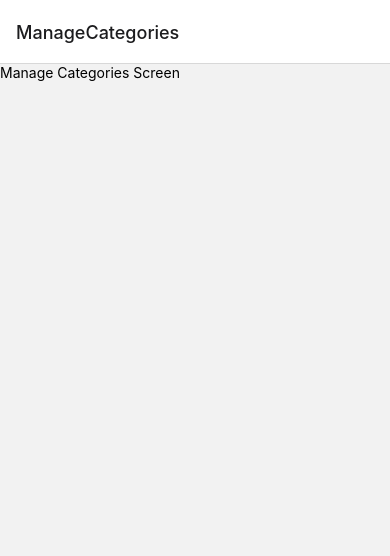
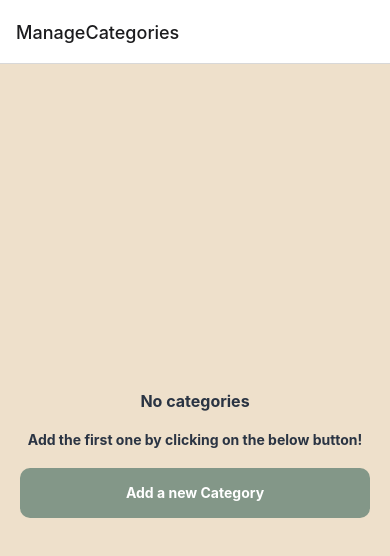
Before and after one commit to monireamini/webbee-hackathon-monireh, a React Native app: screen /ManageCategories in a window 390 px wide. Shown: the top 556 px of the page. Built offline with nearby package versions, Linux system fonts and the light colour scheme.

Commit message:
add manage categories screen

```diff
--- /dev/null
+++ b/src/modules/manage-categories/components/manage-categories.screen.styles.js
@@ -0,0 +1,32 @@
+import {StyleSheet} from 'react-native';
+import {
+  center,
+  colors,
+  margins,
+  textSize,
+  textWeight,
+} from '../../../shared/styles/styles';
+
+export default StyleSheet.create({
+  container: {
+    flex: 1,
+    backgroundColor: colors.champagne,
+  },
+  emptyPlaceholder: {
+    flex: 1,
+    ...center,
+    paddingHorizontal: margins.pageHorizontal,
+  },
+  emptyPlaceholderTitle: {
+    ...textSize.mediumSizeText,
+    ...textWeight.bold,
+    color: colors.gunMetal,
+    marginBottom: margins.textVertical,
+  },
+  emptyPlaceholderDescription: {
+    ...textSize.smallSizeText,
+    ...textWeight.bold,
+    color: colors.gunMetal,
+    marginBottom: margins.textVertical,
+  },
+});
--- a/src/modules/manage-categories/components/manage-categories.screen.tsx
+++ b/src/modules/manage-categories/components/manage-categories.screen.tsx
@@ -1,8 +1,36 @@
 import React from 'react';
-import {Text} from "react-native";
+import {Text, View} from 'react-native';
+import {useSelector} from 'react-redux';
+import {reduxStore} from '../../../shared/ts-interfaces/shared.types';
+import {SafeAreaView} from 'react-native-safe-area-context';
+import CustomButton from '../../../shared/components/button/button';
+import styles from './manage-categories.screen.styles';
 
 const ManageCategoriesScreen = () => {
-  return <Text>Manage Categories Screen</Text>;
+  const categories = useSelector((state: reduxStore) => state.categories);
+
+  function handleNavigateToAddCategory() {
+    //
+  }
+
+  return (
+    <SafeAreaView style={styles.container}>
+      {categories?.length === 0 ? (
+        <View style={styles.emptyPlaceholder}>
+          <Text style={styles.emptyPlaceholderTitle}>No categories</Text>
+          <Text style={styles.emptyPlaceholderDescription}>
+            Add the first one by clicking on the below button!
+          </Text>
+          <CustomButton
+            onPress={handleNavigateToAddCategory}
+            label={'Add a new Category'}
+          />
+        </View>
+      ) : (
+        <View />
+      )}
+    </SafeAreaView>
+  );
 };
 
 export default ManageCategoriesScreen;
--- /dev/null
+++ b/src/shared/components/button/button.styles.js
@@ -0,0 +1,24 @@
+import {StyleSheet} from 'react-native';
+import {
+  center,
+  colors,
+  dimensions,
+  margins,
+  textSize,
+  textWeight,
+} from '../../styles/styles';
+
+export default StyleSheet.create({
+  container: {
+    backgroundColor: colors.morningBlue,
+    height: 50,
+    width: dimensions.windowWidth - 2 * margins.pageHorizontal,
+    borderRadius: 10,
+    ...center,
+  },
+  label: {
+    color: colors.white,
+    ...textSize.smallSizeText,
+    ...textWeight.bold,
+  },
+});
--- /dev/null
+++ b/src/shared/components/button/button.tsx
@@ -0,0 +1,16 @@
+import React from 'react';
+import {Pressable, Text} from 'react-native';
+import {buttonPropTypes} from './button.types';
+import styles from './button.styles';
+
+const CustomButton = (props: buttonPropTypes) => {
+  const {onPress, label} = props;
+
+  return (
+    <Pressable onPress={onPress} style={styles.container}>
+      <Text style={styles.label}>{label}</Text>
+    </Pressable>
+  );
+};
+
+export default CustomButton;
--- /dev/null
+++ b/src/shared/components/button/button.types.ts
@@ -0,0 +1,4 @@
+export interface buttonPropTypes {
+  onPress: Function;
+  label: string;
+}
--- /dev/null
+++ b/src/shared/styles/styles.js
@@ -0,0 +1,48 @@
+import {Dimensions} from 'react-native';
+
+export const colors = {
+  gunMetal: '#2A3443',
+  morningBlue: '#839788',
+  champagne: '#EEE0CB',
+  grullo: '#BAA898',
+  beauBlue: '#BFD7EA',
+  white: '#FFF',
+};
+
+export const dimensions = {
+  windowWidth: Dimensions.get('window').width,
+  windowHeight: Dimensions.get('window').height,
+};
+
+export const textSize = {
+  smallSizeText: {fontSize: 14},
+  mediumSizeText: {fontSize: 16},
+  bigSizeText: {fontSize: 24},
+};
+
+export const textWeight = {
+  regular: {},
+  bold: {fontWeight: 'bold'},
+};
+
+export const boldText = {
+  fontSize: 14,
+  fontWeight: 'bold',
+  color: colors.xanadu,
+};
+
+export const center = {
+  justifyContent: 'center',
+  alignItems: 'center',
+};
+
+export const rowCenter = {
+  flexDirection: 'row',
+  justifyContent: 'center',
+  alignItems: 'center',
+};
+
+export const margins = {
+  pageHorizontal: 20,
+  textVertical: 20,
+};
--- /dev/null
+++ b/src/shared/ts-interfaces/shared.types.ts
@@ -0,0 +1,3 @@
+export interface reduxStore {
+  categories: [];
+}
```
